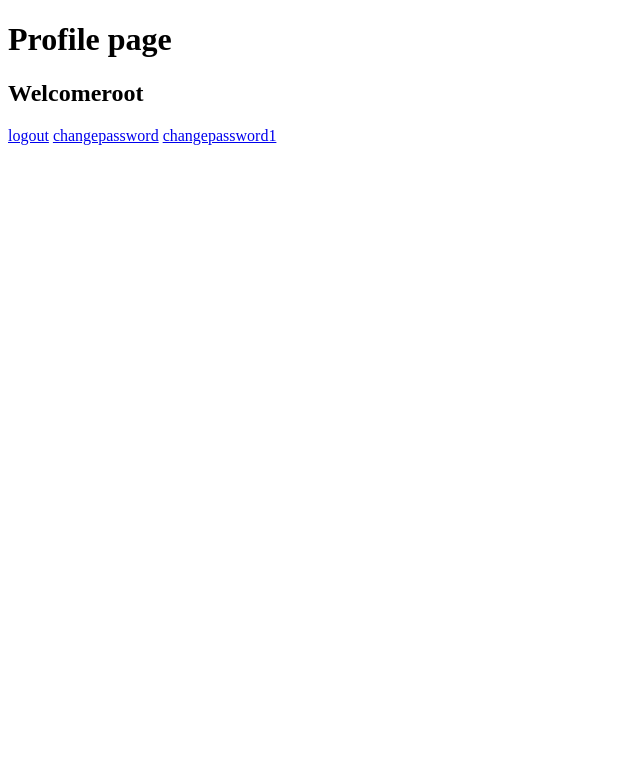
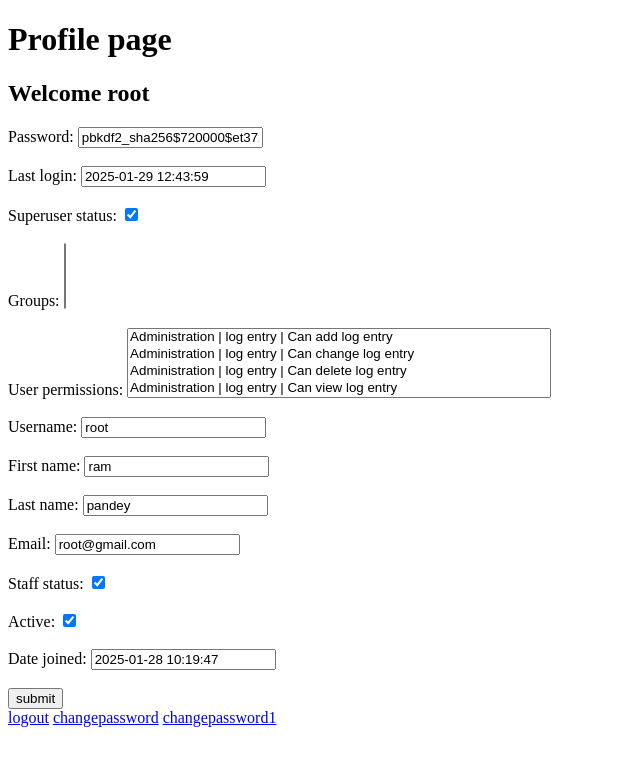
Before and after one commit to SwetTrivedi/Djangologinpage, a Django app: page /profile/ in a window 1280 px wide. Shown: the top 766 px of the page, without its empty margins (0-640 px from the left). Run offline with Django 5.2, Linux system fonts and the light colour scheme; a user stored in the database is signed in.

Commit message:
user edit his  profile

```diff
--- a/authentication/forms.py
+++ b/authentication/forms.py
@@ -5,3 +5,23 @@
     class Meta:
         model=User
         fields=['username','first_name','last_name','email',]
+
+
+
+#this is userchange from ya profile ke ander edit optin
+from django.contrib.auth.forms import UserChangeForm
+class Edituser(UserChangeForm):
+    password=None
+    class Meta:
+        model=User
+        fields=['username','first_name','last_name','email','date_joined','last_login']
+        labels={'email':'Email'}
+
+# this is userchange form ya admin page
+
+class EditAdmin(UserChangeForm):
+    password=None
+    class Meta:
+        model=User
+        fields='__all__'
+        labels={'email':'Email'}
--- a/authentication/templates/sucess.html
+++ b/authentication/templates/sucess.html
@@ -16,13 +16,21 @@
 </head>
 <body>
     <h1>Profile page</h1>
-    <h2>Welcome{{name}}</h2>
+    <h2>Welcome  {{name}}</h2>
     {% if messages %}
     {% for message in messages %}
             <small {% if message.tags %} class={{message.tags}} {% endif %}> {{message}} </small>
 
     {% endfor %}
 {% endif %}
+<form action="" method="POST" novalidate>
+    {% csrf_token %}
+
+    {% for i in form %}
+    {{i.label_tag}} {{i}} {{i.errors|striptags}}<br><br>
+    {% endfor %}
+    <input type="submit" value="submit"><br>
+</form>
 <a href="{% url 'logout' %}">logout</a>
 <a href="{% url 'changepass' %}">changepassword</a>
 <a href="{% url 'changepass1' %}">changepassword1</a>
--- a/authentication/views.py
+++ b/authentication/views.py
@@ -51,9 +51,26 @@
 
 
 # profile page
+from .forms import Edituser,EditAdmin
 def profile(request):
     if request.user.is_authenticated:
-        return render(request,'sucess.html',{'name':request.user})
+        #this code is edit form
+        if request.method=='POST':
+
+            if request.user.is_superuser==True:
+                fm=EditAdmin(request.POST ,instance=request.user)
+            else:
+                fm=Edituser(request.POST ,instance=request.user)
+            if fm.is_valid():
+                messages.success(request,"Updated Sucessfully!!")
+                fm.save()
+
+        else:
+            if request.user.is_superuser==True:
+                fm =EditAdmin(instance=request.user)
+            else:
+                fm=Edituser(instance=request.user)
+        return render(request,'sucess.html',{'name':request.user,'form':fm})
     else:
         return HttpResponseRedirect('/login/')
 
@@ -101,17 +118,3 @@
         return render(request,'change1.html',{'form':fm})
     else:
        return HttpResponseRedirect('/login/')
-
-
-
-
-# this is Edit form
-# Today i learn about :-
-
-# 1. Today i solved the error
-
-# 2. Create a Profile page and after login profile page will be render and use the request.user.is_authenticated method if user already loged in then the profile page will be show otherwise redirect the login page.
-
-# 3. Create a logout button and link with profile page and when we click on that button then we go to the login page
-
-# 4.
```
Also changed, not shown: db.sqlite3.
